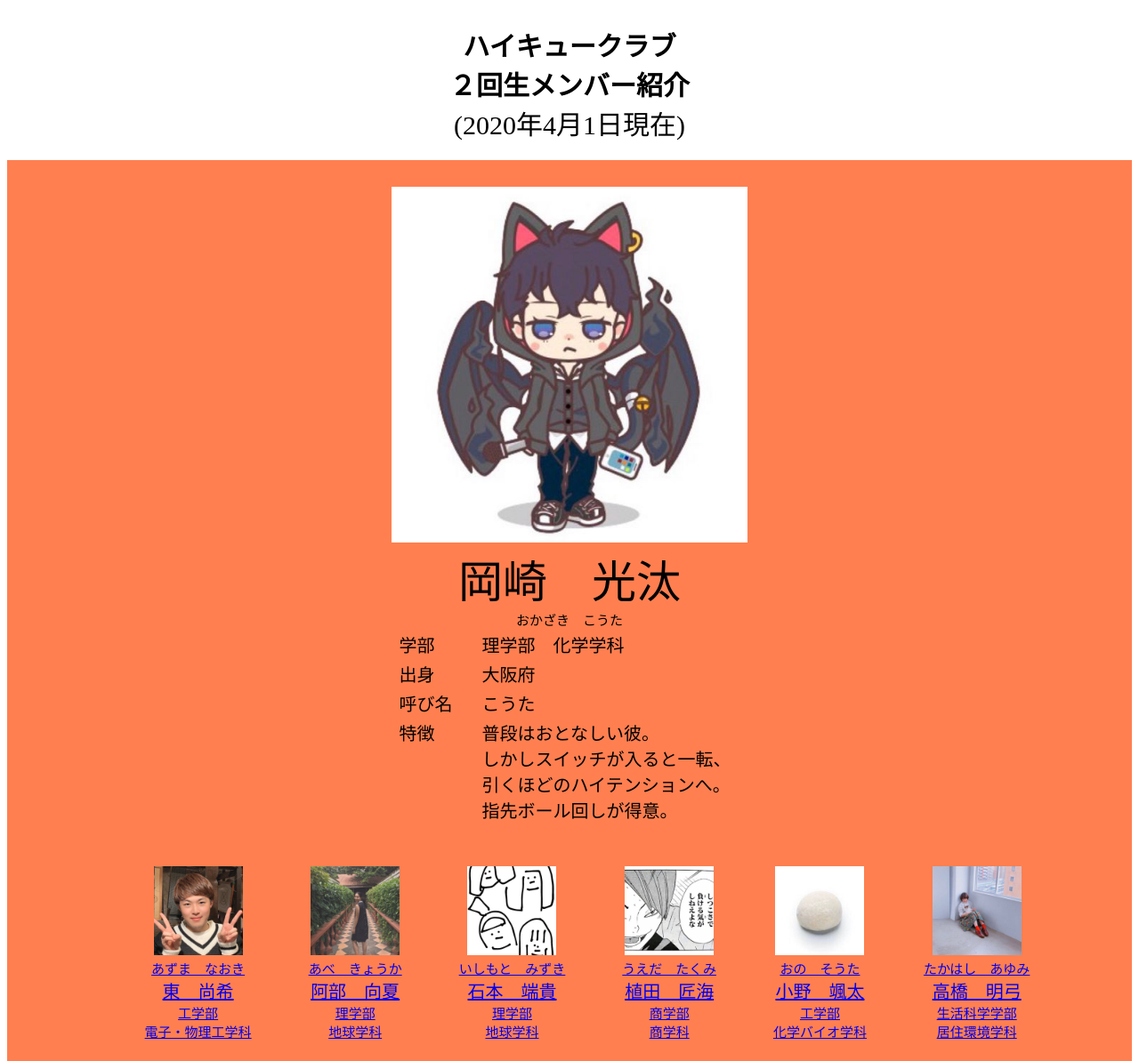
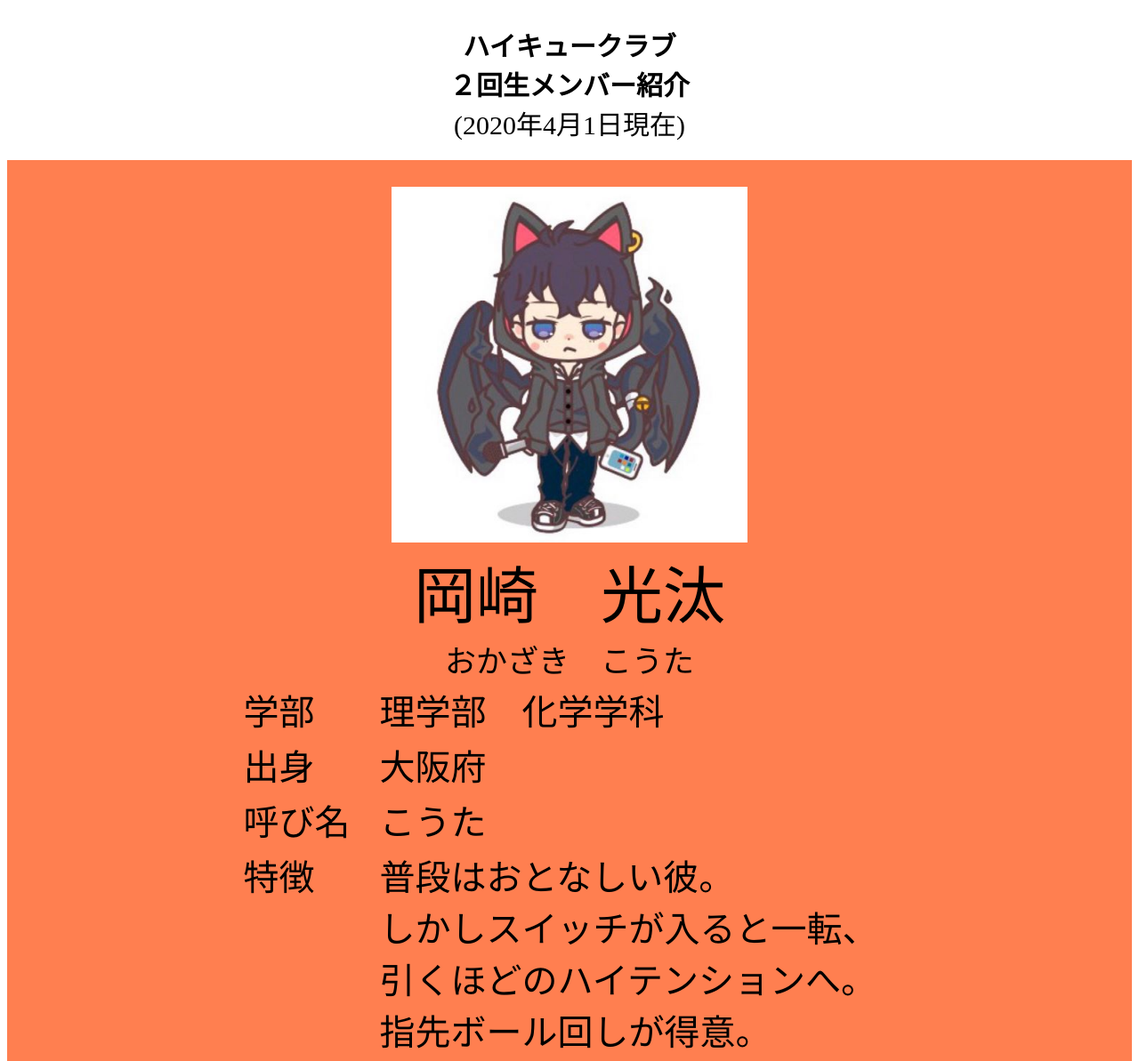
Before and after one commit to 1q2w3e-4r5t6y/haikyu_kouta, a plain HTML site: page index.html in a window 1280 px wide. Shown: the top 1193 px of the page at 89% size. Drawn offline with Linux system fonts and the light colour scheme.

Commit message:
Update stylesheet.css

```diff
--- a/stylesheet.css
+++ b/stylesheet.css
@@ -72,15 +72,15 @@ font-size: 30px;
 }
 
 .main_name{
-  font-size:50px;
+  font-size:70px;
 }
 
 .main_kana{
-  font-size:15px;
+  font-size:35px;
 }
 
 .text{
-  font-size: 20px;
+  font-size: 40px;
 }
 
 .info_name{
```
